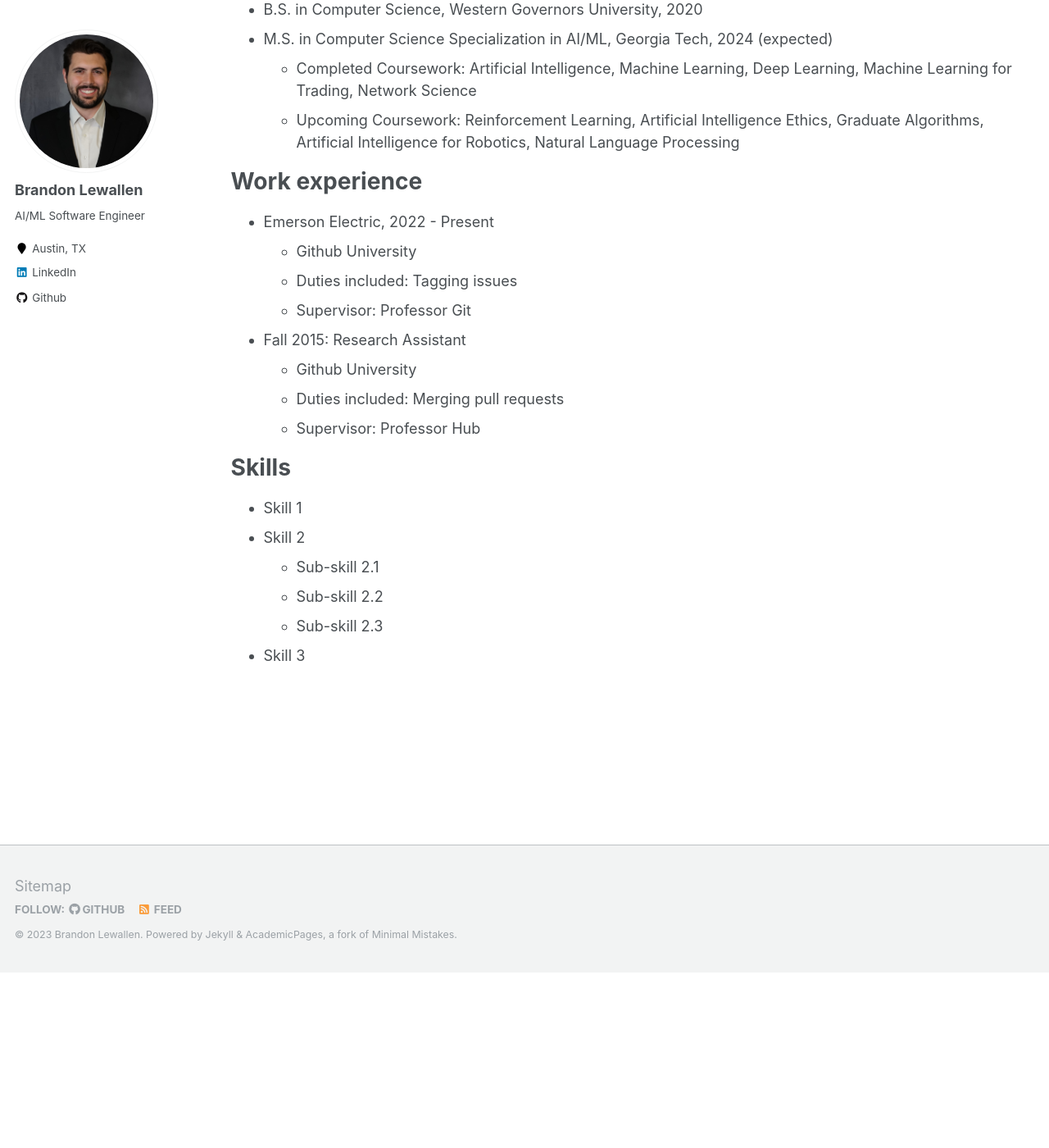
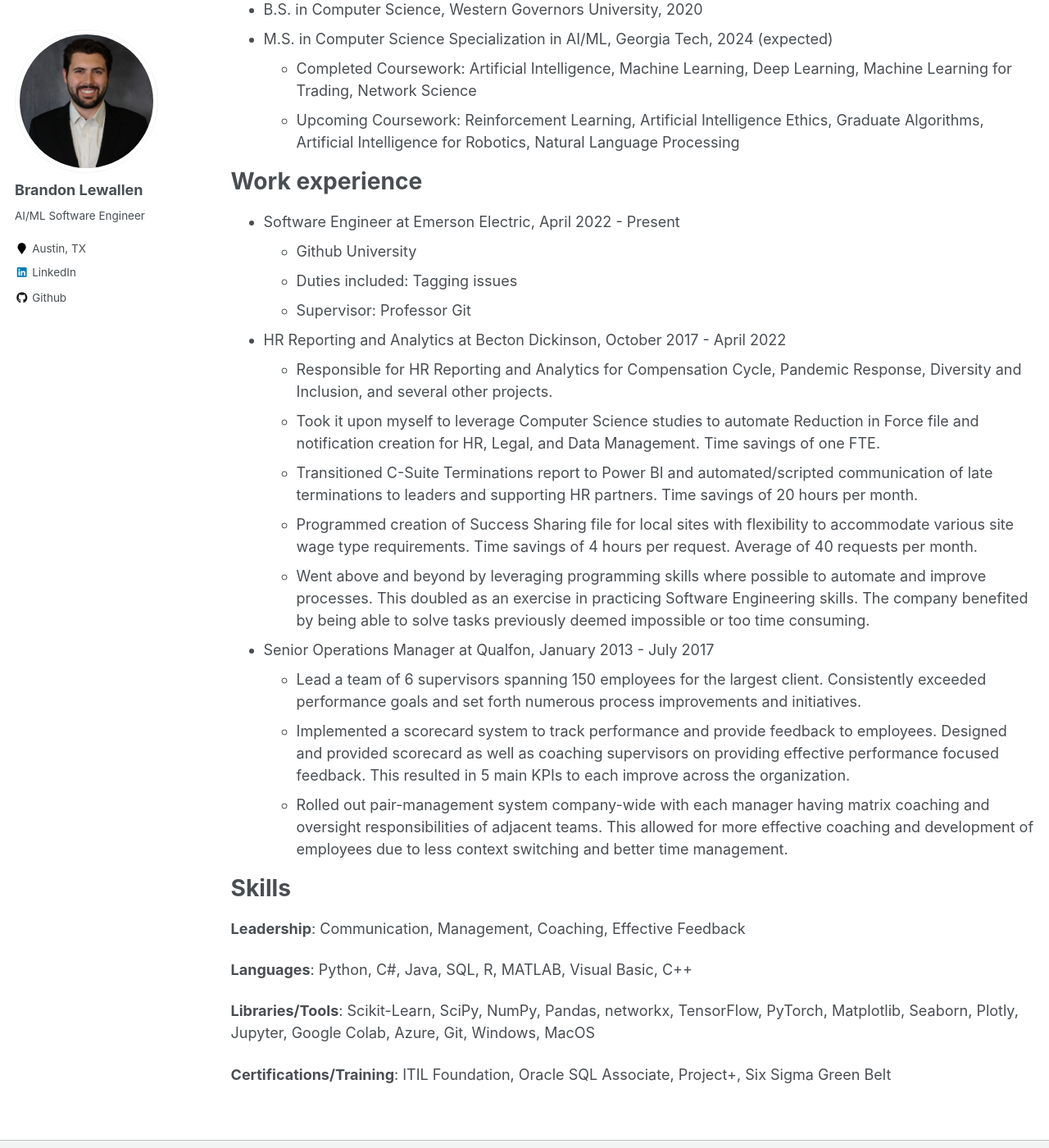
Before and after one commit to lewallenbrandon/lewallenbrandon.github.io, a Jekyll site: the page built from _pages/cv.md, in a window 1280 px wide and 1400 px high, scrolled down 214 px. Shown: the whole window at 82% size. Built offline with Jekyll 4.4.1, drawn with Linux system fonts in a browser that asks for light colours.

Commit message:
updating this again

```diff
--- a/_pages/cv.md
+++ b/_pages/cv.md
@@ -19,21 +19,29 @@ Education
 
 Work experience
 ======
-* Emerson Electric, 2022 - Present
+* Software Engineer at Emerson Electric, April 2022 - Present
   * Github University
   * Duties included: Tagging issues
   * Supervisor: Professor Git
 
-* Fall 2015: Research Assistant
-  * Github University
-  * Duties included: Merging pull requests
-  * Supervisor: Professor Hub
+* HR Reporting and Analytics at Becton Dickinson, October 2017 - April 2022
+  * Responsible for HR Reporting and Analytics for Compensation Cycle, Pandemic Response, Diversity and Inclusion, and several other projects.
+  * Took it upon myself to leverage Computer Science studies to automate Reduction in Force file and notification creation for HR, Legal, and Data Management. Time savings of one FTE.
+  * Transitioned C-Suite Terminations report to Power BI and automated/scripted communication of late terminations to leaders and supporting HR partners. Time savings of 20 hours per month.
+  * Programmed creation of Success Sharing file for local sites with flexibility to accommodate various site wage type requirements. Time savings of 4 hours per request. Average of 40 requests per month.
+  * Went above and beyond by leveraging programming skills where possible to automate and improve processes. This doubled as an exercise in practicing Software Engineering skills. The company benefited by being able to solve tasks previously deemed impossible or too time consuming.
+
+* Senior Operations Manager at Qualfon, January 2013 - July 2017
+  * Lead a team of 6 supervisors spanning 150 employees for the largest client. Consistently exceeded performance goals and set forth numerous process improvements and initiatives.
+  * Implemented a scorecard system to track performance and provide feedback to employees. Designed and provided scorecard as well as coaching supervisors on providing effective performance focused feedback. This resulted in 5 main KPIs to each improve across the organization.
+  * Rolled out pair-management system company-wide with each manager having matrix coaching and oversight responsibilities of adjacent teams. This allowed for more effective coaching and development of employees due to less context switching and better time management.
 
 Skills
 ======
-* Skill 1
-* Skill 2
-  * Sub-skill 2.1
-  * Sub-skill 2.2
-  * Sub-skill 2.3
-* Skill 3
+**Leadership**: Communication, Management, Coaching, Effective Feedback
+
+**Languages**: Python, C#, Java, SQL, R, MATLAB, Visual Basic, C++
+
+**Libraries/Tools**: Scikit-Learn, SciPy, NumPy, Pandas, networkx, TensorFlow, PyTorch, Matplotlib, Seaborn, Plotly, Jupyter, Google Colab, Azure, Git,  Windows, MacOS
+
+**Certifications/Training**: ITIL Foundation, Oracle SQL Associate, Project+, Six Sigma Green Belt
```
